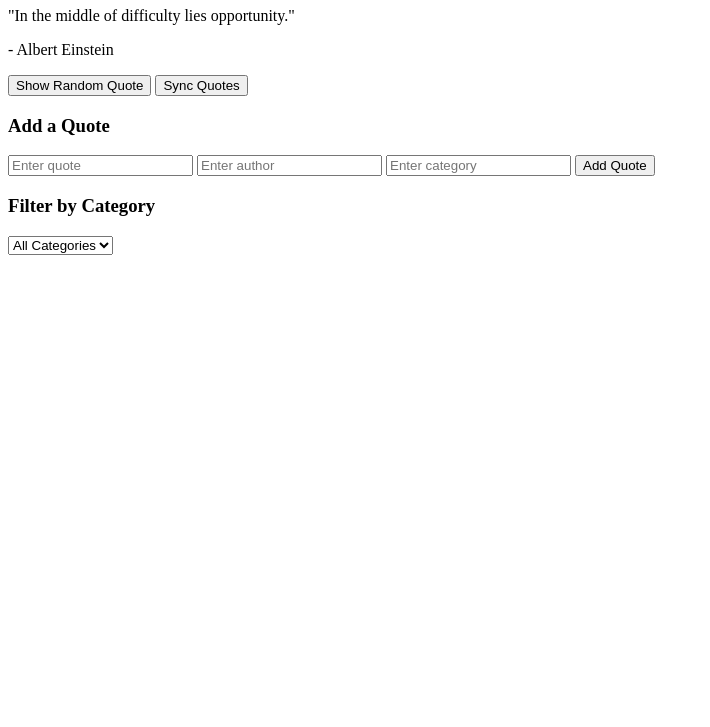
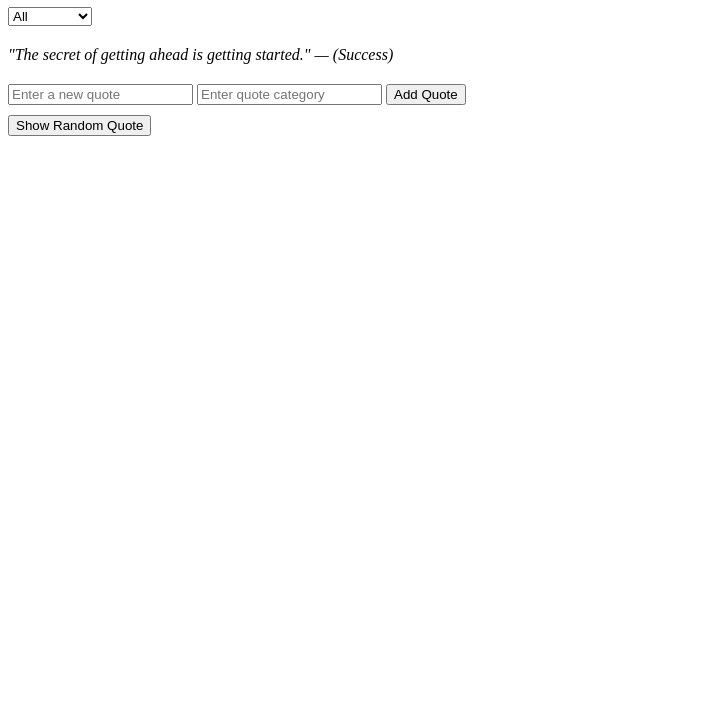
Before and after one commit to lizkamau/alx_fe_javascript, a plain HTML site: page index.html in a window 1280 px wide. Shown: the part 73-800 px from the top of the page, without its empty margins (0-710 px from the left). Drawn offline with Linux system fonts and the light colour scheme.

Commit message:
another commit :task 0

```diff
--- a/index.html
+++ b/index.html
@@ -1,31 +1,30 @@
 <!DOCTYPE html>
 <html lang="en">
 <head>
-  <meta charset="UTF-8">
-  <meta name="viewport" content="width=device-width, initial-scale=1.0">
+  <meta charset="UTF-8" />
+  <meta name="viewport" content="width=device-width, initial-scale=1.0" />
   <title>Dynamic Quote Generator</title>
-  <link rel="stylesheet" href="style.css">
 </head>
 <body>
-  <h1>Dynamic Quote Generator with Server Sync</h1>
+  <h1> Dynamic Quote Generator </h1>
 
-  <div id="quoteDisplay"></div>
+  <!-- Category Filter -->
+  <select id="categorySelect" onchange="showRandomQuote()"></select>
 
-  <button onclick="generateQuote()">Show Random Quote</button>
-  <button onclick="syncWithServer()">Sync Quotes</button>
+  <!-- Display Area -->
+  <p id="quoteDisplay" style="font-style: italic; margin-top: 20px;"></p>
 
-  <h3>Add a Quote</h3>
-  <input type="text" id="quoteInput" placeholder="Enter quote">
-  <input type="text" id="authorInput" placeholder="Enter author">
-  <input type="text" id="categoryInput" placeholder="Enter category">
-  <button onclick="addQuote()">Add Quote</button>
+  <!-- New Quote Form -->
+  <div style="margin-top: 20px;">
+    <input id="newQuoteText" type="text" placeholder="Enter a new quote" />
+    <input id="newQuoteCategory" type="text" placeholder="Enter quote category" />
+    <button onclick="addQuote()">Add Quote</button>
+  </div>
 
-  <h3>Filter by Category</h3>
-  <select id="categoryFilter" onchange="filterQuotes()">
-    <option value="all">All Categories</option>
-  </select>
-
-  <p id="statusMessage"></p>
+  <!-- Show Random Quote Button -->
+  <div style="margin-top: 10px;">
+    <button onclick="showRandomQuote()">Show Random Quote</button>
+  </div>
 
   <script src="script.js"></script>
 </body>
--- a/script.js
+++ b/script.js
@@ -1,113 +1,68 @@
-let quotes = JSON.parse(localStorage.getItem('quotes')) || [
-  { text: "Stay hungry, stay foolish.", author: "Steve Jobs", category: "Motivation" },
-  { text: "In the middle of difficulty lies opportunity.", author: "Albert Einstein", category: "Inspiration" }
+// === Quotes Array ===
+// Each quote has text and category
+let quotes = [
+  { text: "The best way to predict the future is to invent it.", category: "Inspiration" },
+  { text: "Do what you can, with what you have, where you are.", category: "Motivation" },
+  { text: "The secret of getting ahead is getting started.", category: "Success" },
+  { text: "Happiness depends upon ourselves.", category: "Life" }
 ];
 
-function saveQuotes() {
-  localStorage.setItem('quotes', JSON.stringify(quotes));
-}
+// === Select DOM Elements ===
+const quoteDisplay = document.getElementById("quoteDisplay");
+const categorySelect = document.getElementById("categorySelect");
+const newQuoteText = document.getElementById("newQuoteText");
+const newQuoteCategory = document.getElementById("newQuoteCategory");
 
-function generateQuote() {
-  const random = Math.floor(Math.random() * quotes.length);
-  const quoteDisplay = document.getElementById('quoteDisplay');
-  const quote = quotes[random];
-  quoteDisplay.innerHTML = `<p>"${quote.text}"</p><p>- ${quote.author}</p>`;
-  sessionStorage.setItem('lastQuote', JSON.stringify(quote));
-}
-
-function addQuote() {
-  const text = document.getElementById('quoteInput').value.trim();
-  const author = document.getElementById('authorInput').value.trim();
-  const category = document.getElementById('categoryInput').value.trim();
-
-  if (text && author && category) {
-    quotes.push({ text, author, category });
-    saveQuotes();
-    populateCategories();
-    document.getElementById('quoteInput').value = '';
-    document.getElementById('authorInput').value = '';
-    document.getElementById('categoryInput').value = '';
-    displayStatus("✅ Quote added locally!");
-  } else {
-    displayStatus("⚠️ Please fill all fields!");
-  }
-}
-
+// === Populate Categories Dynamically ===
 function populateCategories() {
-  const filter = document.getElementById('categoryFilter');
+  // Get unique categories
   const categories = [...new Set(quotes.map(q => q.category))];
-  filter.innerHTML = '<option value="all">All Categories</option>';
+  categorySelect.innerHTML = `<option value="all">All</option>`;
   categories.forEach(cat => {
-    const opt = document.createElement('option');
-    opt.value = cat;
-    opt.textContent = cat;
-    filter.appendChild(opt);
+    const option = document.createElement("option");
+    option.value = cat;
+    option.textContent = cat;
+    categorySelect.appendChild(option);
   });
 }
 
-function filterQuotes() {
-  const selected = document.getElementById('categoryFilter').value;
-  localStorage.setItem('lastSelectedCategory', selected);
-  const quoteDisplay = document.getElementById('quoteDisplay');
+// === Show Random Quote ===
+function showRandomQuote() {
+  const selectedCategory = categorySelect.value;
+  const filteredQuotes = selectedCategory === "all"
+    ? quotes
+    : quotes.filter(q => q.category === selectedCategory);
 
-  const filtered = selected === 'all'
-    ? quotes
-    : quotes.filter(q => q.category === selected);
+  if (filteredQuotes.length === 0) {
+    quoteDisplay.textContent = "No quotes available in this category.";
+    return;
+  }
 
-  if (filtered.length > 0) {
-    const q = filtered[Math.floor(Math.random() * filtered.length)];
-    quoteDisplay.innerHTML = `<p>"${q.text}"</p><p>- ${q.author}</p>`;
-  } else {
-    quoteDisplay.textContent = "No quotes in this category.";
-  }
+  const randomIndex = Math.floor(Math.random() * filteredQuotes.length);
+  const randomQuote = filteredQuotes[randomIndex];
+  quoteDisplay.textContent = `"${randomQuote.text}" — (${randomQuote.category})`;
 }
 
-// Restore last filter
-window.onload = () => {
+// === Add New Quote ===
+function addQuote() {
+  const text = newQuoteText.value.trim();
+  const category = newQuoteCategory.value.trim();
+
+  if (!text || !category) {
+    alert("Please enter both quote text and category!");
+    return;
+  }
+
+  quotes.push({ text, category });
+
+  // Update dropdown and clear form
   populateCategories();
-  const lastFilter = localStorage.getItem('lastSelectedCategory') || 'all';
-  document.getElementById('categoryFilter').value = lastFilter;
-  filterQuotes();
-};
+  newQuoteText.value = "";
+  newQuoteCategory.value = "";
 
-// ✅ Simulated server data fetch
-async function fetchServerQuotes() {
-  // Simulating fetching from a fake API (replace with your own if needed)
-  const response = await fetch('https://jsonplaceholder.typicode.com/posts?_limit=3');
-  const data = await response.json();
-
-  // Convert fake server data to quote format
-  return data.map(post => ({
-    text: post.title,
-    author: "Server",
-    category: "Imported"
-  }));
+  alert("✅ New quote added successfully!");
 }
 
-// 🔁 Sync local with “server”
-async function syncWithServer() {
-  displayStatus("🔄 Syncing with server...");
-
-  try {
-    const serverQuotes = await fetchServerQuotes();
-
-    // Conflict resolution: server data takes precedence
-    const merged = [...quotes];
-    serverQuotes.forEach(sq => {
-      if (!merged.some(q => q.text === sq.text)) {
-        merged.push(sq);
-      }
-    });
-
-    quotes = merged;
-    saveQuotes();
-    populateCategories();
-    displayStatus("✅ Synced with server successfully!");
-  } catch (error) {
-    displayStatus("❌ Sync failed. Check your connection.");
-  }
-}
-
-function displayStatus(message) {
-  document.getElementById('statusMessage').textContent = message;
-}
+// === Initialize App ===
+populateCategories();
+showRandomQuote();
--- /dev/null
+++ b/style.css
@@ -0,0 +1,16 @@
+
+body {
+  background-image: url('edna.png');
+  background-size: cover;       /* make it cover the screen */
+  background-position: center;  /* center the image */
+  background-repeat: no-repeat; /* avoid repeating the image */
+  height: 100vh;                /* full viewport height */
+  margin: 0;
+  font-family: 'Poppins', sans-serif;
+  color: white;
+  text-align: center;
+  display: flex;
+  flex-direction: column;
+  justify-content: center;
+  align-items: center;
+}
```
